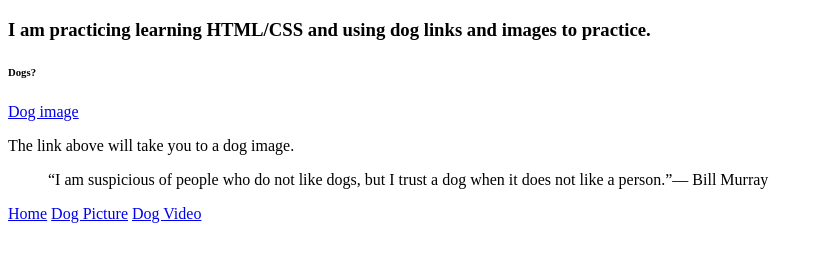
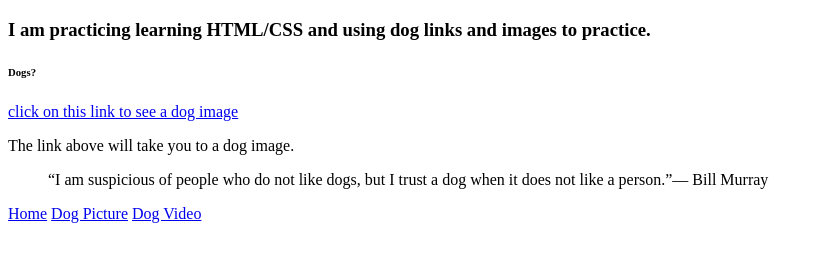
Before and after one commit to rickysanchez1/HTML-and-CSS-Projects, a plain HTML site: page assignment.html in a window 1280 px wide. Shown: the part 61-322 px from the top of the page, without its empty margins (0-822 px from the left). Drawn offline with Linux system fonts and the light colour scheme.

Commit message:
Error with last commit

```diff
--- a/assignment.html
+++ b/assignment.html
@@ -11,7 +11,7 @@
     <h3>I am practicing learning HTML/CSS and using dog links and images to practice.</h3>
     <h6>Dogs?</h6>
     </main>
-    <a href="dog.html">Dog image</a>
+    <a href="dog.html">click on this link to see a dog image</a>
     <p>The link above will take you to a dog image.</p>
         <blockquote>
             <p>
```
